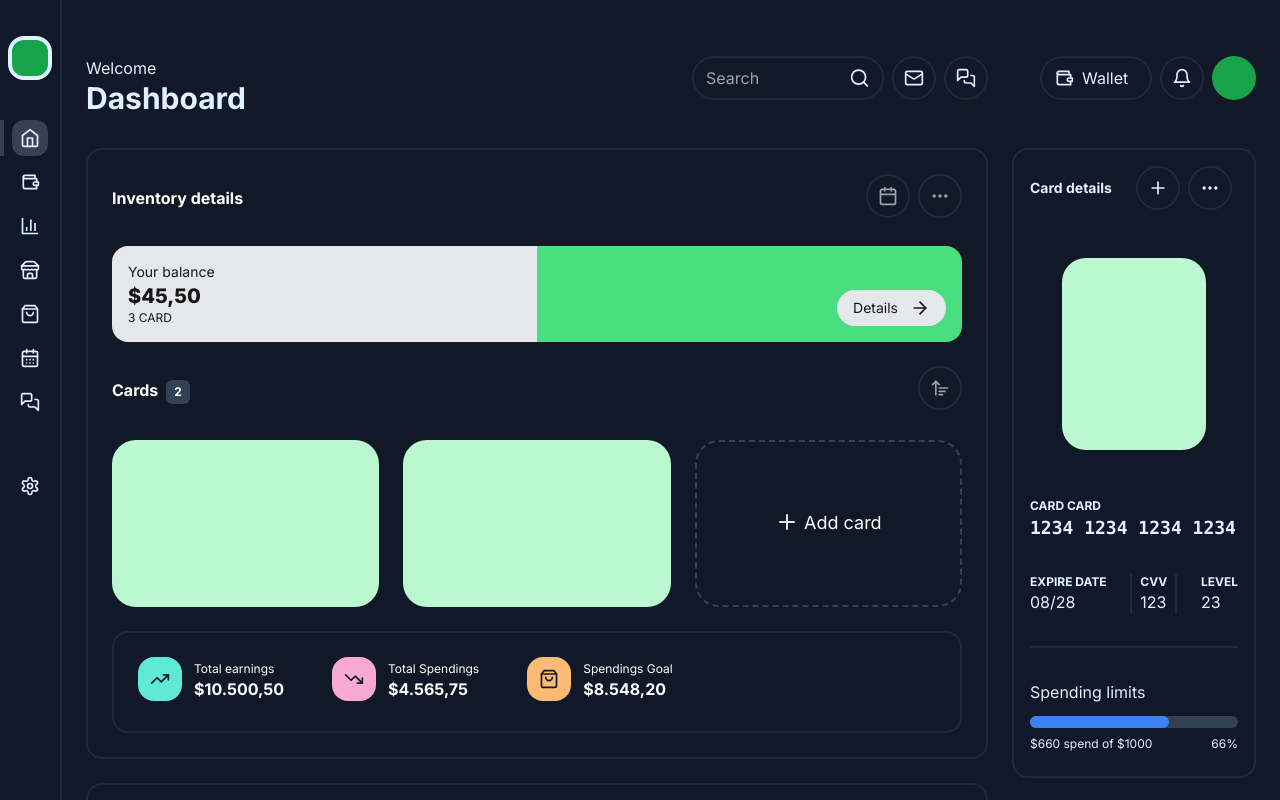
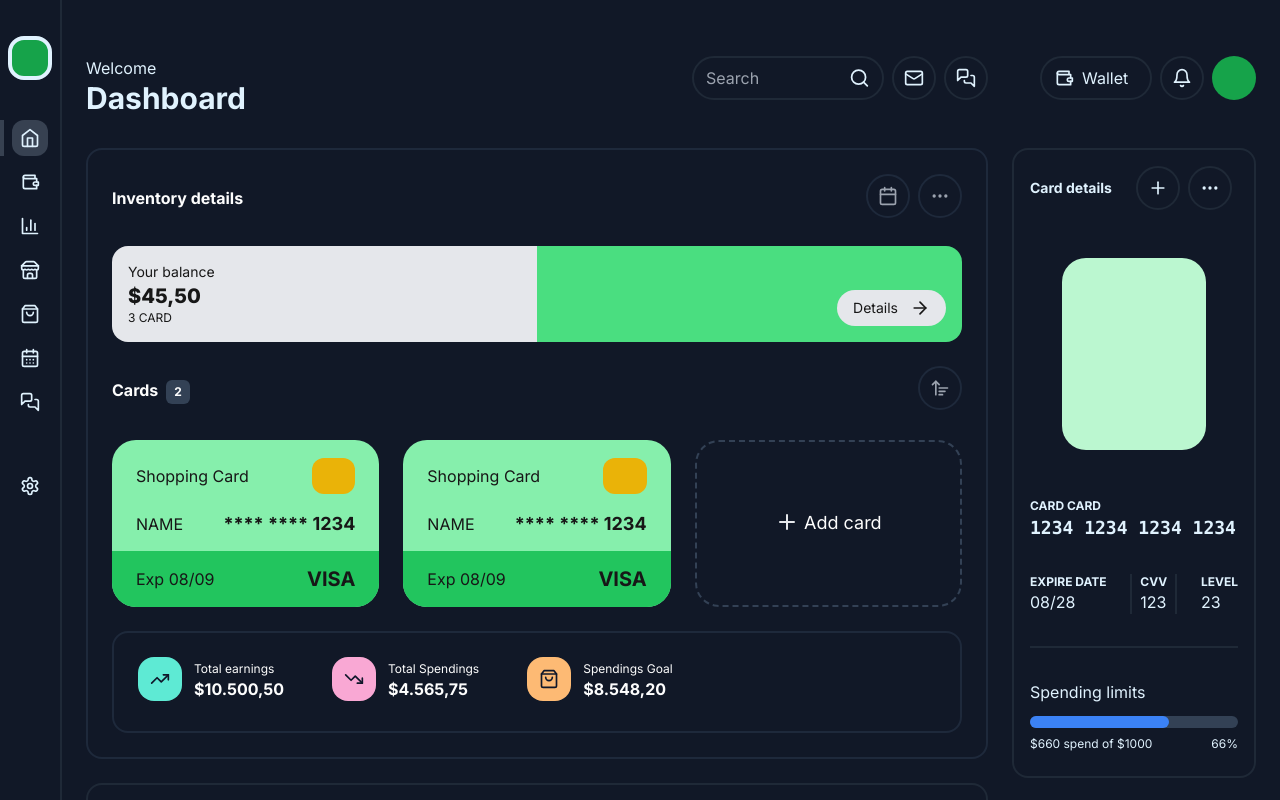
Before and after one commit to andersondavid/finance-dashboard, a Next.js app: page / in a window 1280 px wide. Shown: the top 800 px of the page. Built offline with nearby package versions, Linux system fonts and the light colour scheme.

Commit message:
feat(Card): Create the Card component

```diff
--- /dev/null
+++ b/src/app/components/gerenic/card.tsx
@@ -0,0 +1,20 @@
+import React from "react";
+
+export default function Card() {
+	return (
+		<div className="bg-green-300 w-full aspect-[8/5] rounded-3xl flex flex-col">
+			<div className="h-1/3 flex items-center justify-between pt-4 px-6">
+				<p className="text-neutral-900">Shopping Card</p>
+				<span className="h-9 aspect-[6/5] bg-yellow-500 rounded-xl"></span>
+			</div>
+			<div className="h-1/3 flex items-center justify-between px-6">
+				<p className="text-neutral-900">NAME</p>
+				<p className="font-bold text-neutral-900 text-lg">**** **** 1234</p>
+			</div>
+			<div className="h-1/3 flex items-center justify-between px-6 bg-green-500 rounded-b-3xl">
+				<p className="text-neutral-900">Exp 08/09</p>
+				<p className="font-bold text-neutral-900 text-xl">VISA</p>
+			</div>
+		</div>
+	);
+}
--- a/src/app/components/maincontent/components/inventorydetails/components/cardslist.tsx
+++ b/src/app/components/maincontent/components/inventorydetails/components/cardslist.tsx
@@ -1,3 +1,4 @@
+import Card from "@/app/components/gerenic/card";
 import React from "react";
 import { LuPlus } from "react-icons/lu";
 
@@ -5,10 +6,10 @@ export default function CardsList() {
 	return (
 		<div className="flex px-6 gap-6">
 			<div className="w-1/3 max-w-xs">
-				<div className="bg-green-200 w-full aspect-[8/5] rounded-3xl"></div>
+				<Card />
 			</div>
 			<div className="w-1/3 max-w-xs">
-				<div className="bg-green-200 w-full aspect-[8/5] rounded-3xl"></div>
+				<Card />
 			</div>
 			<div className="w-1/3 max-w-xs">
 				<div className="w-full aspect-[8/5] rounded-3xl border-dashed border-slate-700 border-2 flex justify-center items-center">
```
